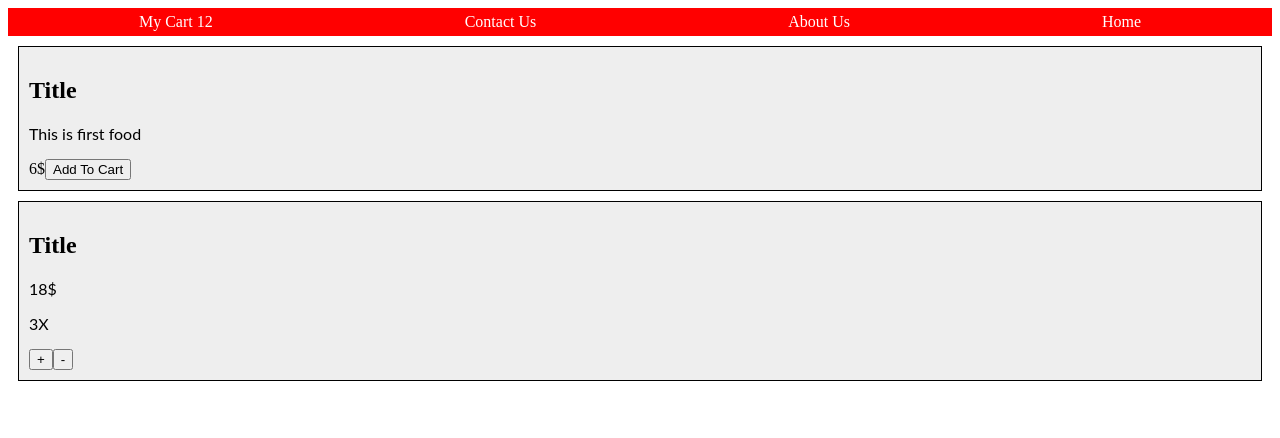
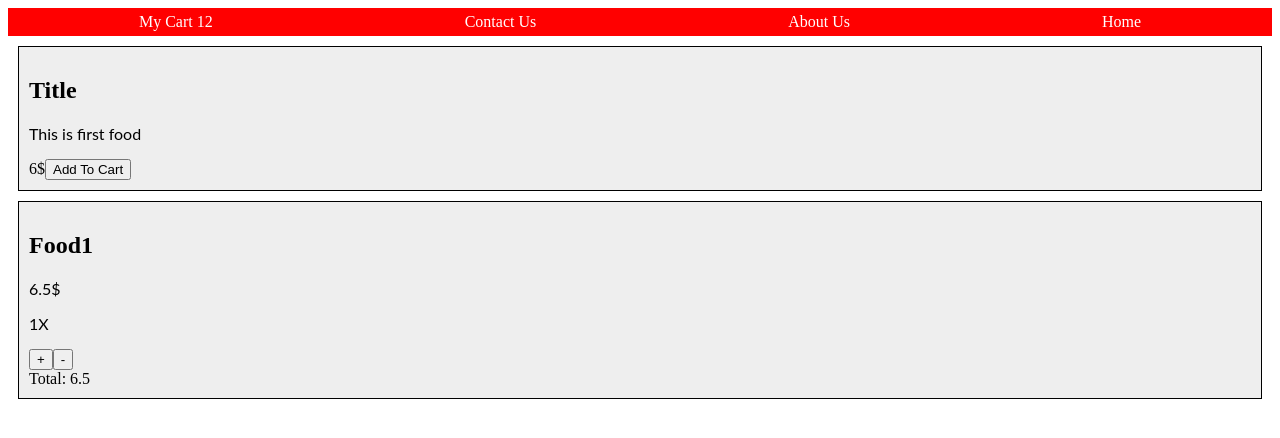
Before and after one commit to simanorouzi/small-order-page-by-redux, a React (Create React App) app: page / in a window 1280 px wide. Both pictures are taken after a click on the button "Add To Cart". Shown: the top 438 px of the page. Built offline with nearby package versions, Linux system fonts and the light colour scheme.

Commit message:
Add Cart & CartItem

```diff
--- a/component/cart.tsx
+++ b/component/cart.tsx
@@ -1,13 +1,14 @@
 import * as React from 'react';
-
+import { useAppSelector } from '../src/cartRedux';
+import CartItem from './cartItem';
 const Cart = () => {
+  const cart = useAppSelector((state) => state.cart);
   return (
     <div className="cart">
-      <h2>Title</h2>
-      <p>18$</p>
-      <p>3X</p>
-      <button>+</button>
-      <button>-</button>
+      {cart.items.map((item) => (
+        <CartItem key={item.id} item={item} />
+      ))}
+      <div>Total: {cart.totalPrice}</div>
     </div>
   );
 };
--- /dev/null
+++ b/component/cartItem.tsx
@@ -0,0 +1,25 @@
+import * as React from 'react';
+import { cartActions } from '../src/cartRedux';
+import * as Redux from 'react-redux';
+import { OrderItemType } from '../src/types';
+
+const CartItem = ({ item }: { item: OrderItemType }) => {
+  const dispatch = Redux.useDispatch();
+  const addClickHandler = () => {
+    dispatch(cartActions.add(item));
+  };
+  const removeClickHandler = () => {
+    dispatch(cartActions.remove(item));
+  };
+  return (
+    <div>
+      <h2>{item.title}</h2>
+      <p>{item.price}$</p>
+      <p>{item.count}X</p>
+      <button onClick={addClickHandler}>+</button>
+      <button onClick={removeClickHandler}>-</button>
+    </div>
+  );
+};
+
+export default CartItem;
--- a/component/foodList.tsx
+++ b/component/foodList.tsx
@@ -1,17 +1,17 @@
 import * as React from 'react';
-import * as ReduxToolkit from 'react-redux';
+import * as Redux from 'react-redux';
 import { useAppSelector, cartActions } from '../src/cartRedux';
 import { OrderItemType, StoreType } from '../src/types';
 
 const FoodList = () => {
   const cart = useAppSelector((state) => state.cart);
-  const dispatch = ReduxToolkit.useDispatch();
+  const dispatch = Redux.useDispatch();
 
   const addToCartHandler = () => {
-    const item = { id: '1', title: 'Food1', count: 1, price: 3 };
+    const item = { id: '1', title: 'Food1', count: 1, price: 6.5 };
     dispatch(cartActions.add(item));
-    console.log(cart);
   };
+  console.log(cart);
 
   return (
     <div className="food-list">
--- a/src/cartRedux.tsx
+++ b/src/cartRedux.tsx
@@ -17,10 +17,11 @@ const cartSlice = ReduxToolkit.createSlice({
       const newItem = action.payload;
       const existItem = state.items.find((item) => item.id === newItem.id);
       if (existItem) {
-        state.totalCount++;
+        existItem.count++;
       } else {
         state.items = [...state.items, newItem];
       }
+      state.totalCount++;
       state.totalPrice = state.totalCount * action.payload.price;
     },
     remove(state: CartType, action) {
@@ -28,11 +29,12 @@ const cartSlice = ReduxToolkit.createSlice({
         (item) => item.id === action.payload.id
       );
       if (existingItem.count > 1) {
-        state.totalCount--;
+        existingItem.count--;
       } else {
         state.items = state.items.filter((item) => item.id !== existingItem.id);
       }
       state.totalPrice = state.totalCount * action.payload.price;
+      state.totalCount--;
     },
   },
 });
```
